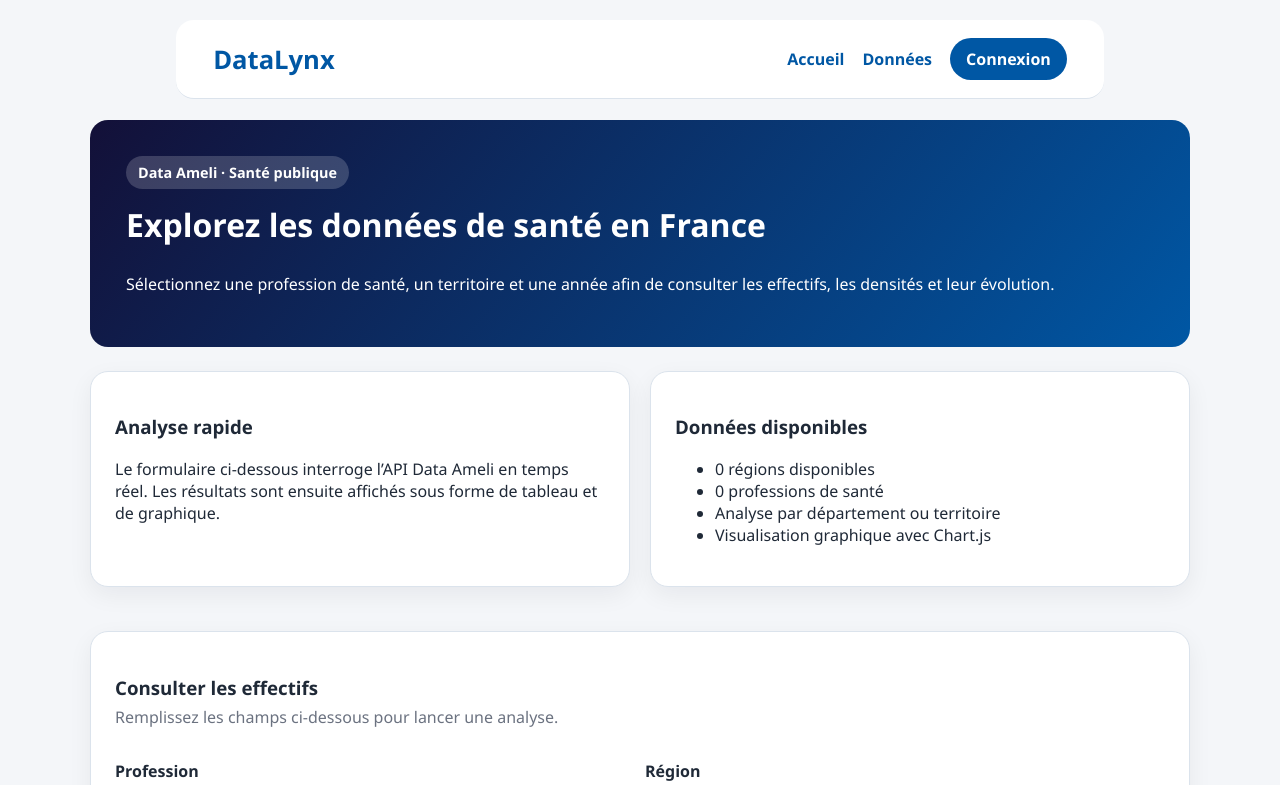
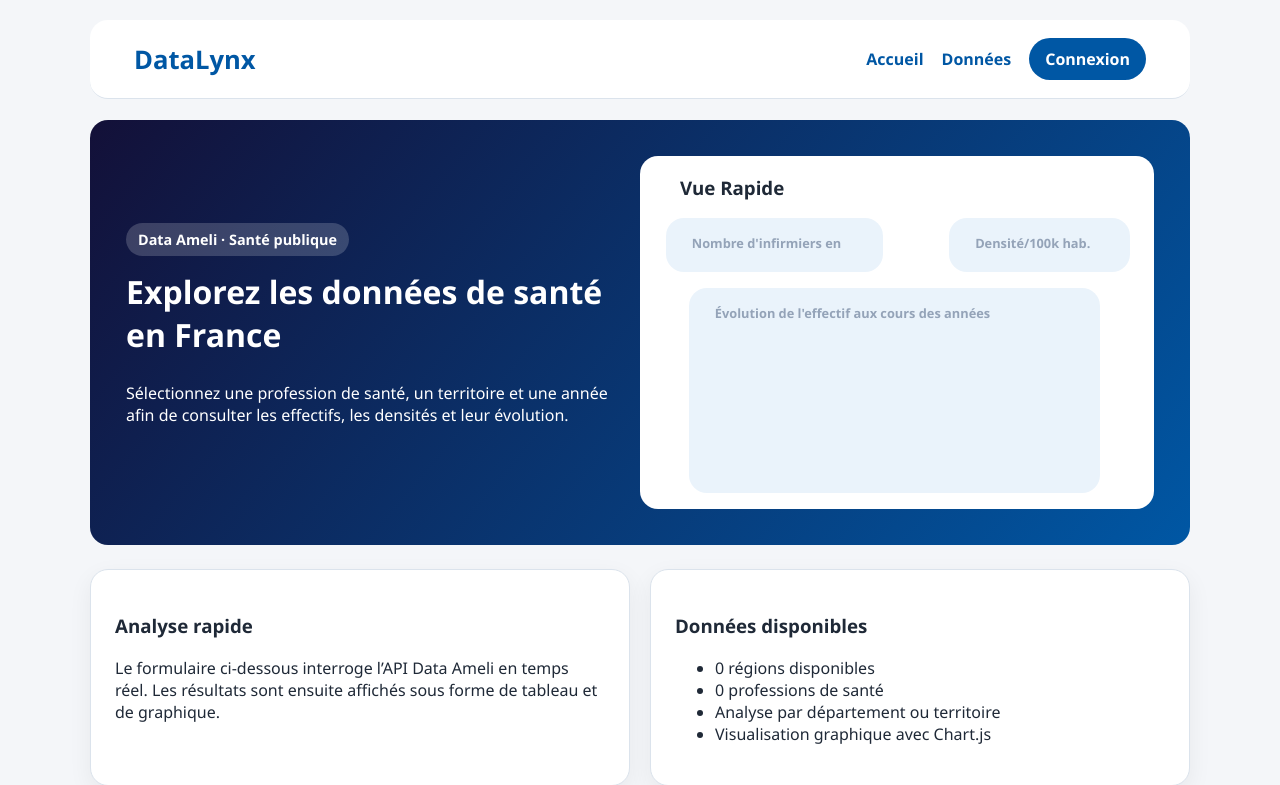
Before and after one commit to ThunderJoy61/S201-git, a Flask app: template templates/accueil.html in a window 1280 px wide. Shown: the top 785 px of the page. Run offline with Flask 3, Linux system fonts and the light colour scheme; the template is opened without the code that fills it, so the values that code supplies are empty; a map, chart or similar area stays blank.

Commit message:
Changement de la page d'accueil avec un avant gout

```diff
--- a/static/css/style.css
+++ b/static/css/style.css
@@ -29,7 +29,7 @@
     background: var(--white);
     border-bottom: 1px solid var(--border);
     position: absolute;
-    width: 72.5%;
+    width: min(1100px, 92%);
     top: 20px;
     left: 50%;
     transform: translateX(-50%);
@@ -61,11 +61,28 @@
     background: linear-gradient(130deg, #131038, var(--blue));
     color: white;
     border-radius: 18px;
+    display: grid;
+    align-items: center;
+    grid-template-columns: 1fr 1fr;
 }
 
 .hero h2 {
     margin-top: 0;
     font-size: 2rem;
+}
+
+.hero-preview {
+    background-color: var(--white);
+    border-radius: 18px;
+    color: var(--text);
+}
+
+.hero-preview h3 {
+    margin-left: 40px;
+}
+
+.hero-preview span {
+    margin-left: 10px;
 }
 
 .card {
@@ -271,6 +288,46 @@
     font-size: 1.3rem;
 }
 
+.preview-kpi-grid {
+    display: grid;
+    grid-template-columns: 1.2fr 1fr;
+    gap: 16px;
+}
+
+.preview-kpi-card {
+    border-radius: 18px;
+    padding: 16px;
+    position: relative;
+    background-color: var(--light-blue);
+    width: 80%;
+    left: 9.5%;
+}
+
+.preview-kpi-graph {
+    border-radius: 18px;
+    padding: 16px;
+    position: relative;
+    background-color: var(--light-blue);
+    width: 80%;
+    left: 9.5%;
+    margin-top: 16px;
+    margin-bottom: 16px;
+}
+
+.preview-kpi-label {
+    display: block;
+    font-size: 0.8rem;
+    color: #94a3b8;
+    font-weight: 600;
+}
+
+.preview-kpi-card strong {
+    font-size: 1.5rem;
+    color: #131038;
+    display: block;
+    margin-top: 4px;
+}
+
 .btn-link {
     display: inline-block;
     margin-top: 12px;
--- a/templates/accueil.html
+++ b/templates/accueil.html
@@ -6,11 +6,65 @@
 <section class="hero">
     <div>
         <span class="hero-badge">Data Ameli · Santé publique</span>
-        <h2>Explorez les données de santé en France</h2>
+        <h2>Explorez les données de santé <br/> en France</h2>
         <p>
-            Sélectionnez une profession de santé, un territoire et une année afin
+            Sélectionnez une profession de santé, un territoire et une année <br/> afin
             de consulter les effectifs, les densités et leur évolution.
         </p>
+    </div>
+
+    <div class="hero-preview">
+        <h3>Vue Rapide</h3>
+        <div class="preview-kpi-grid">
+            <div class="preview-kpi-card">
+                <span class="preview-kpi-label">Nombre d'infirmiers en {{ preview[0].annee }}</span>
+                <strong>{{ preview[0].effectif }}</strong>
+                <div class="kpi-circle-icon"></div>
+            </div>
+            <div class="preview-kpi-card">
+                <span class="preview-kpi-label">Densité/100k hab.</span>
+                <strong>{{ preview[0].densite }}</strong>
+            </div>
+        </div>
+
+        <div class="preview-kpi-graph">
+            <span class="preview-kpi-label">Évolution de l'effectif aux cours des années</span>
+            <canvas id="graphique"></canvas>
+            <script src="https://cdn.jsdelivr.net/npm/chart.js"></script>
+            <script>
+                const donnees = {{ evolution|tojson }};
+
+                new Chart(document.getElementById("graphique"), {
+                    type: "line",
+                    data: {
+                        labels: donnees.map(d => String(d.annee).substring(0, 4)),
+                        datasets: [{
+                            label: "Effectif",
+                            data: donnees.map(d => d.effectif),
+                            tension: 0.3
+                        }]
+                    },
+                    options: {
+                        responsive: true,
+                        plugins: {
+                            legend: {
+                                display: false
+                            }
+                        },
+                        scales: {
+                            x: {
+                                display: true
+                            },
+                            y: {
+                                display: true,
+                                beginAtZero: false,
+                                grace: "10%"
+                            }
+                        }
+                    }
+                });
+            </script>
+        </div>
     </div>
 </section>
 
--- a/templates/effectifs.html
+++ b/templates/effectifs.html
@@ -152,7 +152,7 @@
             },
             scales: {
                 y: {
-                    beginAtZero: true
+                    beginAtZero: false
                 }
             }
         }
```
Also changed, not shown: controllers/accueil.py (+8 -1 lines).
